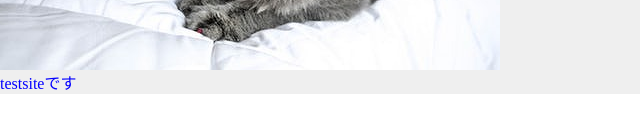
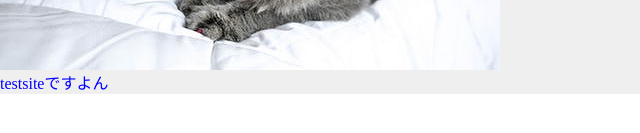
Before and after one commit to yamayama555/yamayama555.555, a plain HTML site: page index.html in a window 1280 px wide. Shown: the part 263-396 px from the top of the page, 0-640 px from the left. Drawn offline with Linux system fonts and the light colour scheme.

Commit message:
Add files via upload

```diff
--- a/index.html
+++ b/index.html
@@ -14,6 +14,6 @@
       src="img/taro.jpg"
       alt="太郎のアイコン"
   </header>
-  <div>testsiteです</div>
+  <div>testsiteですよん</div>
 </body>
 </html>
```
